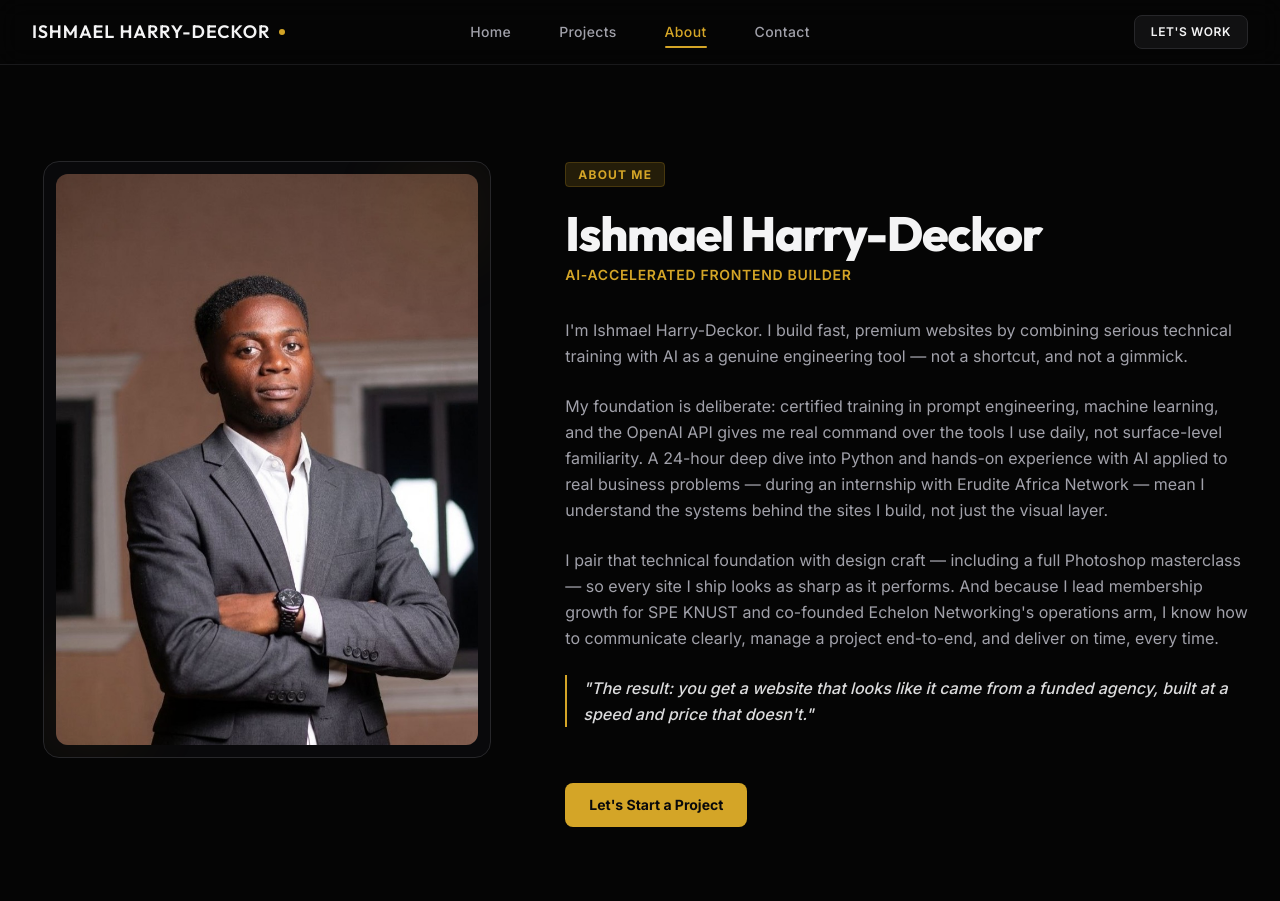
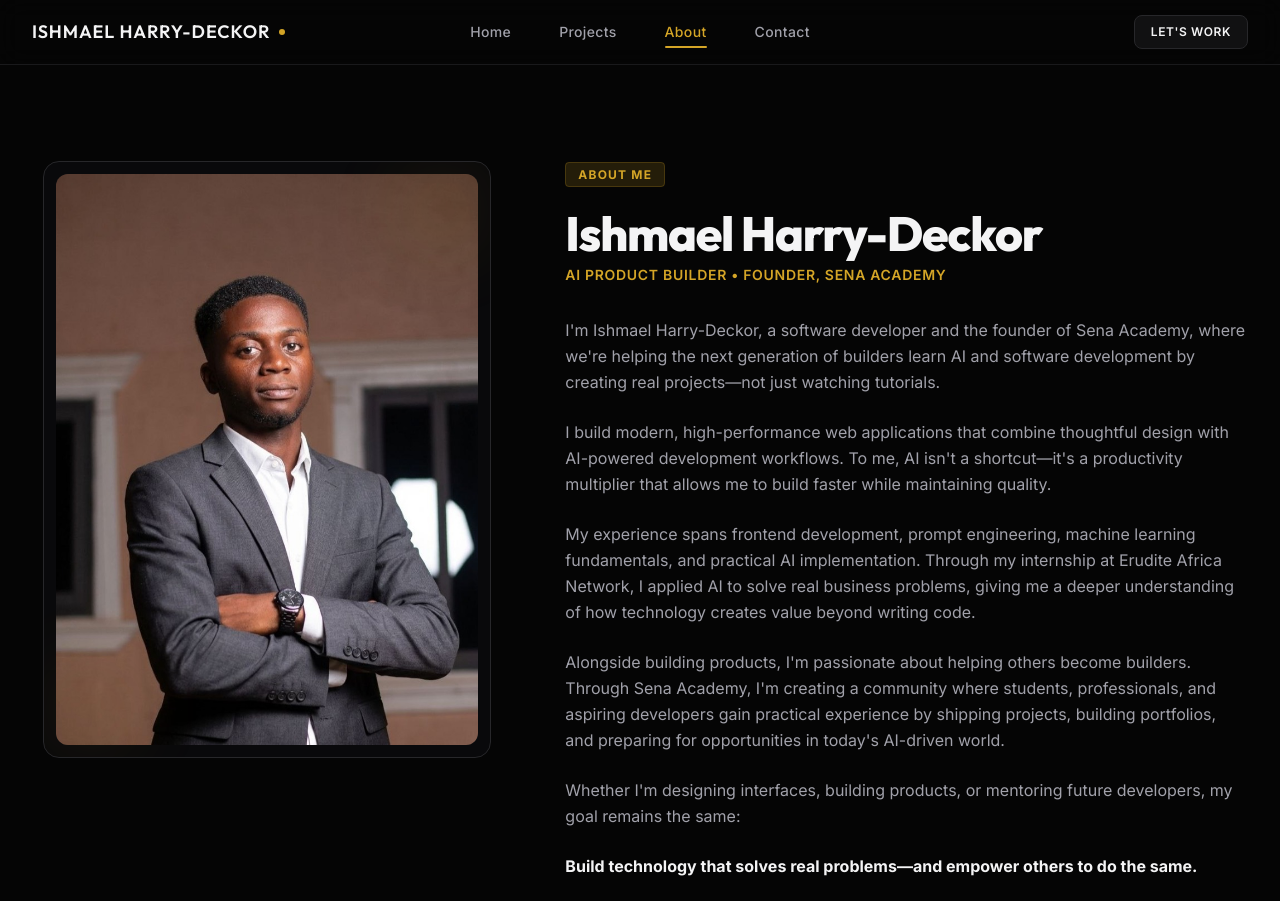
Before and after one commit to ishmaelharrydeckor/boutique, a Next.js app: page /about in a window 1280 px wide. Shown: the top 901 px of the page. Built offline with nearby package versions, Linux system fonts and the light colour scheme.

Commit message:
feat: Update About page biography narrative and roles

```diff
--- a/src/app/about/page.tsx
+++ b/src/app/about/page.tsx
@@ -46,23 +46,32 @@ export default function AboutPage() {
                 Ishmael Harry-Deckor
               </h1>
               <p className="mt-2 text-sm font-semibold text-accent uppercase tracking-wider">
-                AI-Accelerated Frontend Builder
+                AI Product Builder • Founder, Sena Academy
               </p>
             </div>
 
             {/* Verbatim Bio Paragraphs */}
             <div className="font-sans text-base text-foreground-muted leading-relaxed space-y-6">
               <p>
-                I'm Ishmael Harry-Deckor. I build fast, premium websites by combining serious technical training with AI as a genuine engineering tool — not a shortcut, and not a gimmick.
+                I'm Ishmael Harry-Deckor, a software developer and the founder of Sena Academy, where we're helping the next generation of builders learn AI and software development by creating real projects—not just watching tutorials.
               </p>
               <p>
-                My foundation is deliberate: certified training in prompt engineering, machine learning, and the OpenAI API gives me real command over the tools I use daily, not surface-level familiarity. A 24-hour deep dive into Python and hands-on experience with AI applied to real business problems — during an internship with Erudite Africa Network — mean I understand the systems behind the sites I build, not just the visual layer.
+                I build modern, high-performance web applications that combine thoughtful design with AI-powered development workflows. To me, AI isn't a shortcut—it's a productivity multiplier that allows me to build faster while maintaining quality.
               </p>
               <p>
-                I pair that technical foundation with design craft — including a full Photoshop masterclass — so every site I ship looks as sharp as it performs. And because I lead membership growth for SPE KNUST and co-founded Echelon Networking's operations arm, I know how to communicate clearly, manage a project end-to-end, and deliver on time, every time.
+                My experience spans frontend development, prompt engineering, machine learning fundamentals, and practical AI implementation. Through my internship at Erudite Africa Network, I applied AI to solve real business problems, giving me a deeper understanding of how technology creates value beyond writing code.
+              </p>
+              <p>
+                Alongside building products, I'm passionate about helping others become builders. Through Sena Academy, I'm creating a community where students, professionals, and aspiring developers gain practical experience by shipping projects, building portfolios, and preparing for opportunities in today's AI-driven world.
+              </p>
+              <p>
+                Whether I'm designing interfaces, building products, or mentoring future developers, my goal remains the same:
+              </p>
+              <p className="font-bold text-foreground">
+                Build technology that solves real problems—and empower others to do the same.
               </p>
               <p className="border-l-2 border-accent pl-4 text-foreground/90 font-medium italic">
-                "The result: you get a website that looks like it came from a funded agency, built at a speed and price that doesn't."
+                "I don't just build websites. I build products, create opportunities, and help others become builders."
               </p>
             </div>
 
```
